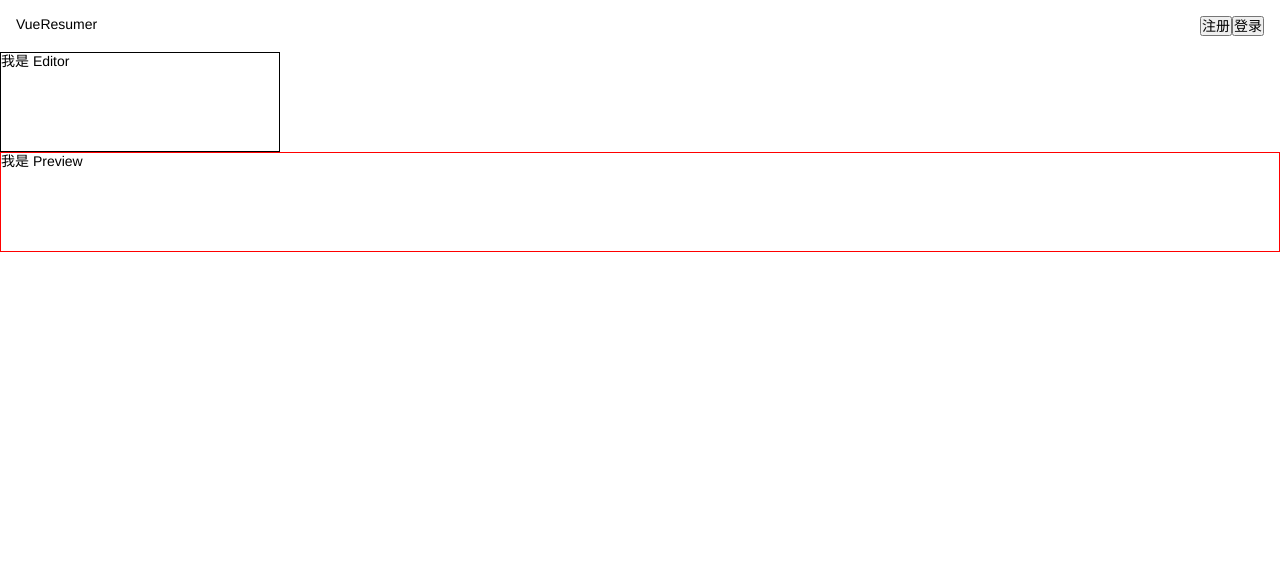
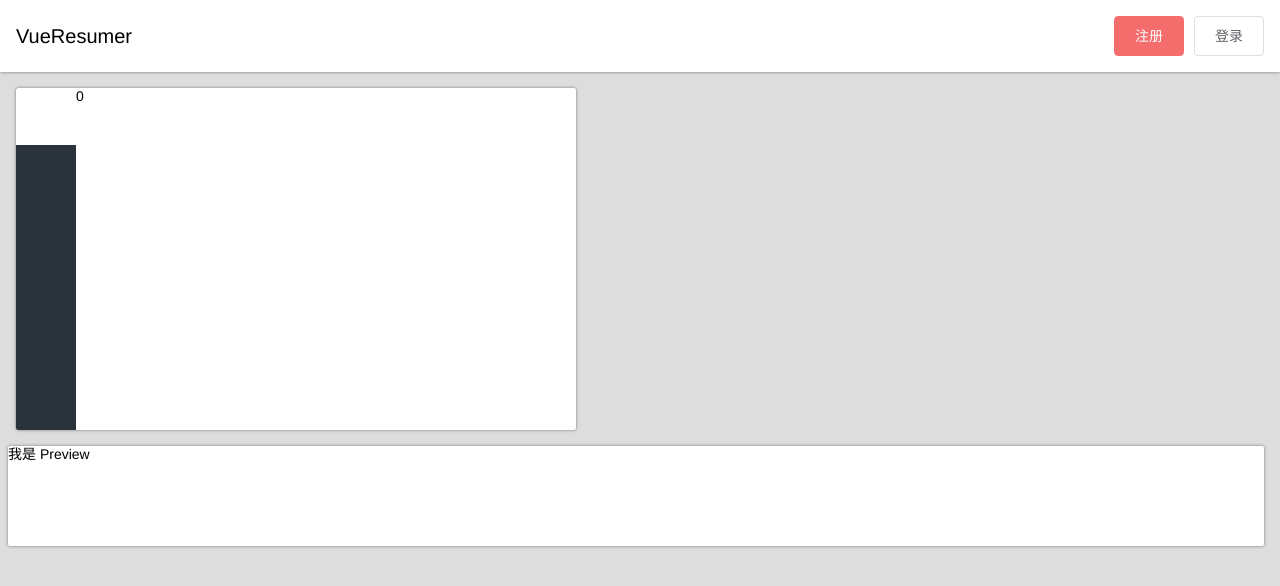
Before and after one commit to ZD-ong/resume-generator2.0, a Vue app: page / in a window 1280 px wide. Shown: the top 586 px of the page. Built offline with nearby package versions, Linux system fonts and the light colour scheme.

Commit message:
更新tab切换功能

```diff
--- a/index.html
+++ b/index.html
@@ -4,6 +4,7 @@
     <meta charset="utf-8">
     <meta name="viewport" content="width=device-width,initial-scale=1.0">
     <title>resume-generator2.0</title>
+    <script src="//at.alicdn.com/t/font_673252_s03hwfmc56n1m7vi.js"></script>
   </head>
   <body>
     <div id="app"></div>
--- a/src/App.vue
+++ b/src/App.vue
@@ -34,16 +34,35 @@ export default {
   flex-direction: column;
 }
   .topbar {
-
+    position: relative;
+    z-index: 1;
+    box-shadow: 0 0 3px hsla(0,0,0,0.5);
+  }
+  .icon {
+    width: 1em; height: 1em;
+    vertical-align: -0.15em;
+    fill: currentColor;
+    overflow: hidden;
   }
   main {
     display: flex;
     flex: 1;
+    background: #ddd;
     > .editor {
-      width: 20em;
+      width: 40em;
+      margin: 16px 8px 16px 16px;
+      background: #fff;
+      box-shadow: 0 0 3px hsla(0,0,0,0.5);
+      border-radius: 2px;
+      overflow: hidden;
     }
     > .preview {
       flex: 1;
+      margin: 16px 16px 16px 8px;
+      background: #fff;
+      box-shadow: 0 0 3px hsla(0,0,0,0.5);
+      border-radius: 2px;
+      overflow: hidden;
     }
   }
 
--- a/src/components/Editor.vue
+++ b/src/components/Editor.vue
@@ -1,11 +1,61 @@
 <template>
   <div id="editor">
-    我是 Editor
+    <nav>
+      <ol>
+        <li v-for="i in [0,1,2,3,4,5]"
+            :class="{active: currentTab === i}"
+            @click="currentTab=i">
+          <svg class="icon">
+            <use :xlink:href="`#icon-${icons[i]}`"></use>
+          </svg>
+        </li>
+      </ol>
+    </nav>
+    <ol class="content">
+      <li v-for="i in [0,1,2,3,4,5]"
+          :class="{active:currentTab === i}">{{i}}</li>
+    </ol>
   </div>
 </template>
-<style>
+<script>
+  export default {
+    data(){
+      return {
+        currentTab: 0,
+        icons: ['profile','work','study','project','prize','phone']
+      }
+    }
+  }
+</script>
+<style lang="scss">
   #editor {
-    border: 1px solid black;
-    min-height: 100px;
+    display: flex;
+      nav {
+        background: #2a333c;
+        width: 60px;
+        ol > li {
+          padding: 16px 0;
+          text-align: center;
+          > .icon {
+            width: 24px;
+            height: 24px;
+            fill: #fff;
+          }
+          &.active {
+            background: #fff;
+            > .icon {
+              fill: #2a333c;
+            }
+          }
+        }
+      }
+    .content {
+      > li {
+        display: none;
+        &.active {
+          display: block;
+        }
+      }
+    }
   }
 </style>
--- a/src/components/Preview.vue
+++ b/src/components/Preview.vue
@@ -5,7 +5,6 @@
 </template>
 <style>
   #preview {
-    border: 1px solid red;
     min-height: 100px;
   }
 </style>
--- a/src/components/Topbar.vue
+++ b/src/components/Topbar.vue
@@ -4,8 +4,10 @@
       VueResumer
     </div>
     <div class="actions">
-      <button>注册</button>
-      <button>登录</button>
+      <el-row>
+        <el-button type="danger">注册</el-button>
+        <el-button>登录</el-button>
+      </el-row>
     </div>
   </div>
 </template>
@@ -13,6 +15,8 @@
   #topbar {
     display: flex;
     justify-content: space-between;
+    align-items: center;
     padding: 16px;
+    font-size: 20px;
   }
 </style>
--- a/src/main.js
+++ b/src/main.js
@@ -4,6 +4,10 @@ import Vue from 'vue'
 import App from './App'
 import 'normalize.css'
 import './assets/reset.scss'
+
+import ElementUI from 'element-ui'
+import 'element-ui/lib/theme-chalk/index.css'
+Vue.use(ElementUI)
 
 Vue.config.productionTip = false
 
```
